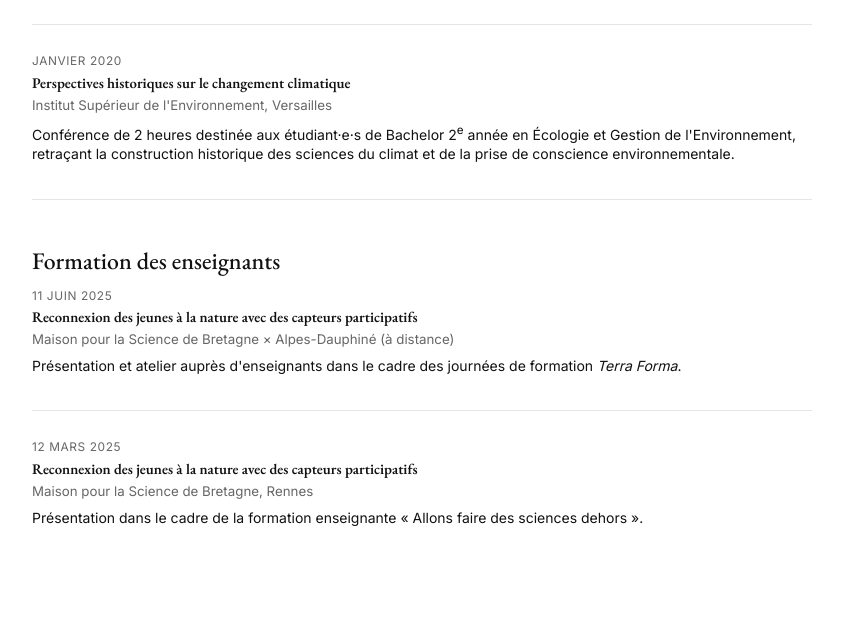
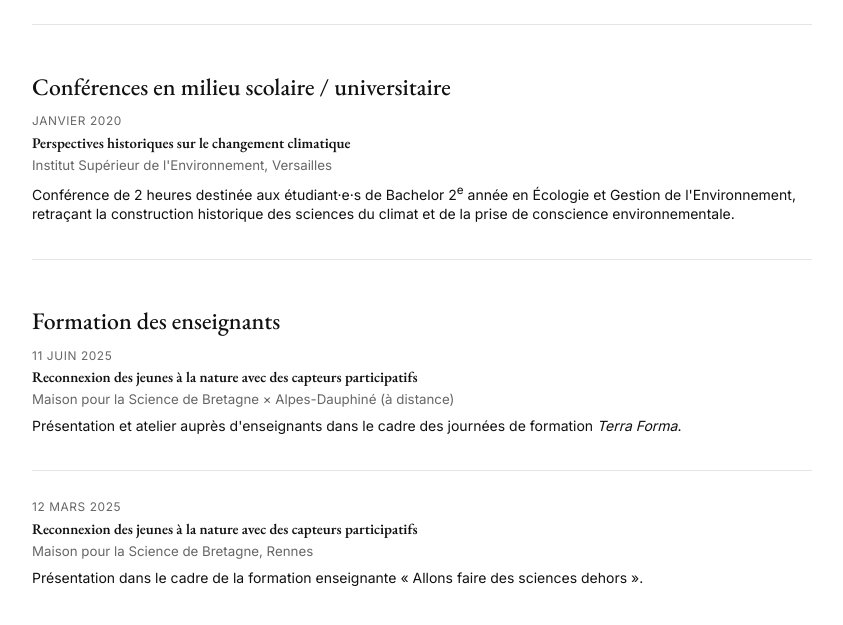
Before and after one commit to marieleapouliquen/marieleapouliquen.github.io, a Jekyll site: the page built from _pages/diffusion.md, in a window 1280 px wide and 900 px high, scrolled down 950 px, cut to the strip 189-814 px from the top of the window. Shown: the whole strip, without its empty margins (218-1061 px from the left). Built offline with Jekyll 4.4.1, drawn with Linux system fonts in a browser that asks for light colours.

Commit message:
Update diffusion.md

```diff
--- a/_pages/diffusion.md
+++ b/_pages/diffusion.md
@@ -26,6 +26,8 @@ Convaincue que les sciences du climat doivent sortir des laboratoires, je consac
   </div>
 </div>
 
+## Conférences en milieu scolaire / universitaire
+
 <div class="teaching-entry">
   <p class="teaching-period">Janvier 2020</p>
   <h3 class="teaching-title">Perspectives historiques sur le changement climatique</h3>
```
